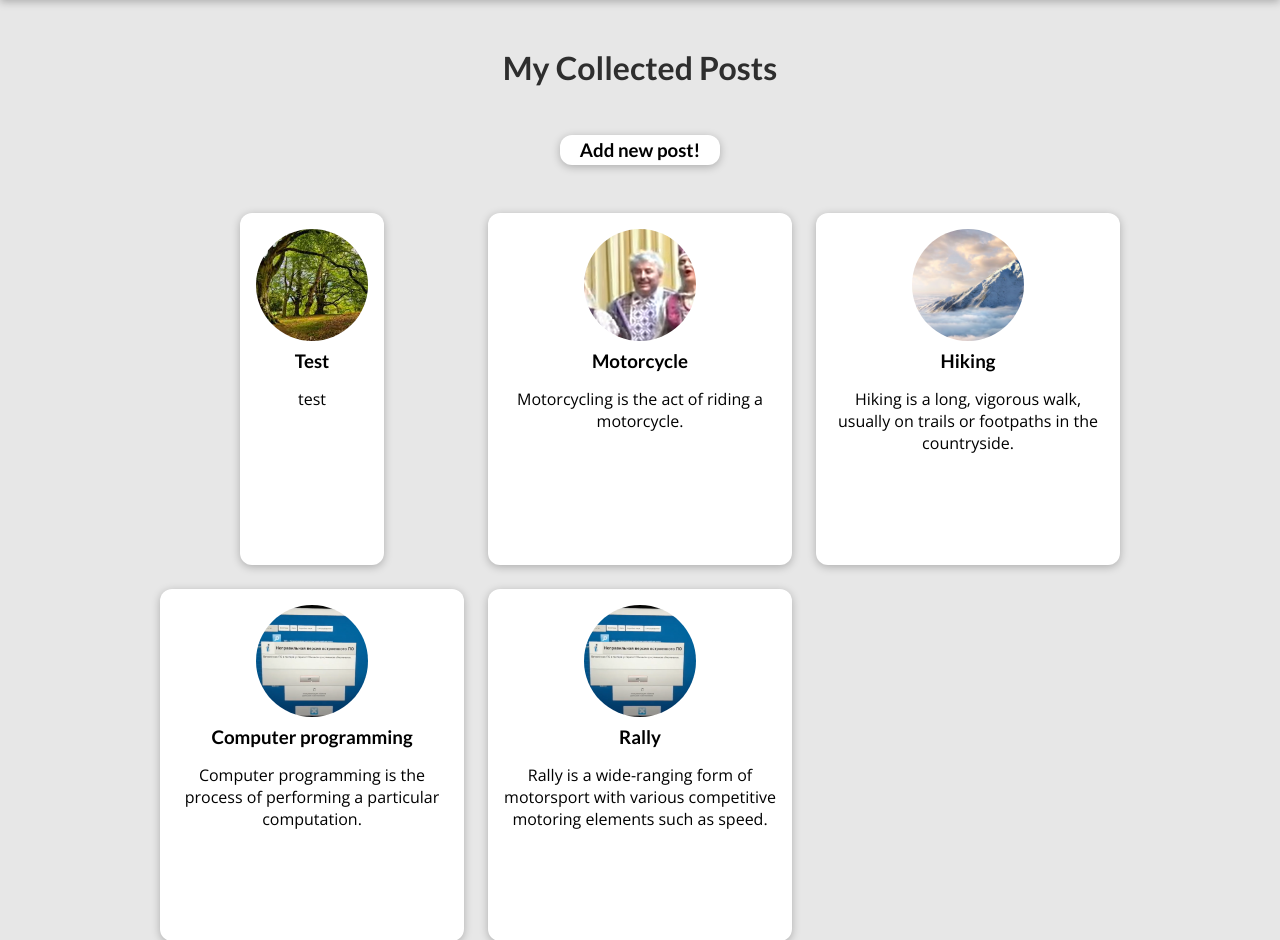
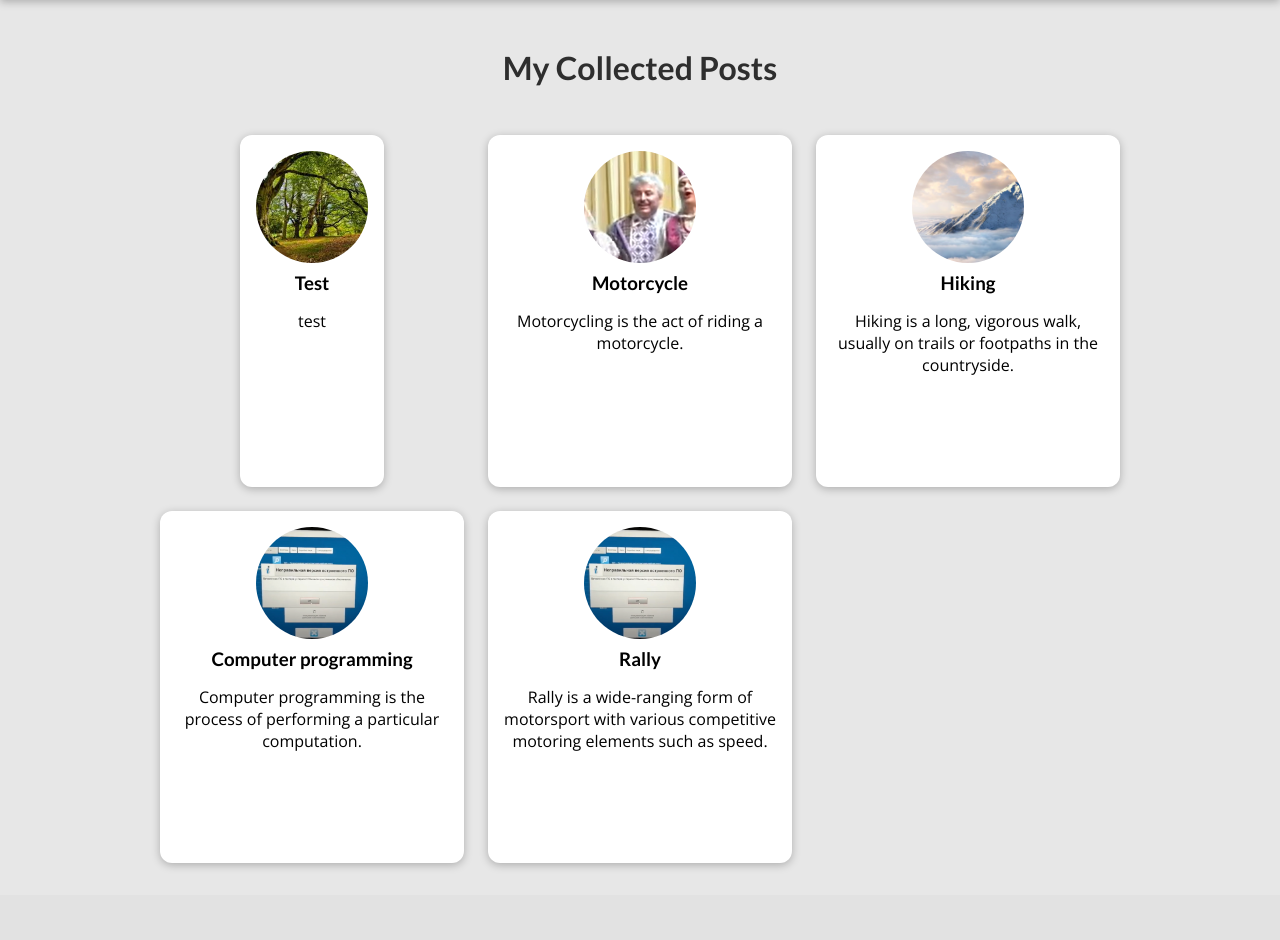
Before and after one commit to Viachaslau/Blog, a Django app: page /posts in a window 1280 px wide. Shown: the part 80-1020 px from the top of the page. After the commit the page ends 947 px from the top, so only its background shows below. Run offline with Django 4.2, Linux system fonts and the light colour scheme; data comes from the database, SQL or seed files in the repository.

Commit message:
Blog rev.6.2

```diff
--- a/blog/admin.py
+++ b/blog/admin.py
@@ -1,6 +1,6 @@
 from django.contrib import admin
 
-from .models import Author, Tag, Post, Enter
+from .models import Author, Tag, Post, Comment
 
 # Register your models here.
 
@@ -12,4 +12,4 @@ class PostAdmin(admin.ModelAdmin):
 admin.site.register(Author)
 admin.site.register(Tag)
 admin.site.register(Post, PostAdmin)
-admin.site.register(Enter)
+admin.site.register(Comment)
--- a/blog/models.py
+++ b/blog/models.py
@@ -5,13 +5,6 @@ from django.core.validators import MinLengthValidator
 from django.template.defaultfilters import slugify
 
 # Create your models here.
-
-
-class Enter(models.Model):
-    name =  models.CharField(max_length=1000)
-
-    def __str__(self):
-        return f"{self.name}"
 
 class Author(models.Model):
     first_name =  models.CharField(max_length=100)
@@ -51,3 +44,9 @@ class Post(models.Model):
 
     def get_absolute_url(self):
         return reverse("post-detail-page", args={self.slug})
+
+class Comment(models.Model):
+    user_name =  models.CharField(max_length=120)
+    user_email = models.EmailField()
+    text = models.TextField(max_length=400)
+    post = models.ForeignKey(Post, on_delete=models.CASCADE, related_name="comments", default=True)
--- a/blog/static/blog/posts.css
+++ b/blog/static/blog/posts.css
@@ -41,34 +41,3 @@ ul {
   border-radius: 12px;
   background-color: white;
 }
-
-.addpost {
-  display: flex;
-  flex-direction: column;
-  align-items: center;
-  text-align: center;
-}
-
-.addpost a {
-  height: auto;
-  width: 10rem;
-  margin-bottom: 3rem;
-  transform-origin: center;
-  box-shadow: 0 2px 8px rgba(0, 0, 0, 0.25);
-  border-radius: 12px;
-  background-color: white;
-  text-decoration: none;
-  color: black;
-}
-
-article.addpost a:hover,
-article.addpost a:active {
-  transform: scale(1.1);
-  background-color: #390281;
-  color: white;
-
-}
-
-.addpost h3 {
-  margin: 0.25rem 0;
-}
--- a/blog/templates/blog/posts.html
+++ b/blog/templates/blog/posts.html
@@ -14,11 +14,11 @@ All My Posts
 
     <section id="all-posts">
         <h2>My Collected Posts</h2>
-            <form>
+            {% comment %} <form>
                 <article class="addpost">
                     <a href="{% url 'add-post'%}"><h3>Add new post!</h3></a>
                 </article>
-            </form>
+            </form> {% endcomment %}
         <ul>
             {% for post in all_posts %}
             {% include "blog/includes/post.html" %}
--- a/blog/urls.py
+++ b/blog/urls.py
@@ -6,7 +6,7 @@ from .views import PostAdd
 urlpatterns = [
     path("", views.StartingPageView.as_view(), name='starting-page'),
     path("posts", views.PostsView.as_view(), name='posts-page'),
-    path("posts/add-post", PostAdd.as_view(), name='add-post'),
+    path("posts/add-post", views.PostAdd.as_view(), name='add-post'),
     path("posts/<slug:slug>", views.post_detail,
         name='post-detail-page') #/posts/my-first-post
 ]
--- a/blog/views.py
+++ b/blog/views.py
@@ -1,16 +1,16 @@
 from django.shortcuts import render, get_object_or_404
 from django.http import HttpResponseRedirect
 from django.views.generic.edit import CreateView
-from django.views.generic.base import TemplateView
+
 from django.views.generic.edit import FormView
 from django.template.defaultfilters import slugify
-from django.views.generic import ListView
+from django.views.generic import ListView, DetailView
 from django.views import View
 
 
 
-from .models import Post, Enter
-from .forms import PostForm
+from .models import Post, Comment
+from .forms import CommentForm
 
 
 # Create your views here.
@@ -28,27 +28,50 @@ class StartingPageView(ListView):
         data = queryset[:3]
         return data
 
-class PostsView(View):
-    def get(self, request):
-        posts  = Post.objects.all().order_by("-data")
-        context = {
-            "all_posts": posts
-        }
-        return render(request, "blog/posts.html", context)
+class PostsView(ListView):
+    template_name = "blog/posts.html"
+    model = Post
+    ordering = ["-data"]
+    context_object_name = "all_posts"
 
-    def post(self, request):
-        posts  = Post.objects.all().order_by("-data")
-        context = {
-            "all_posts": posts
-        }
-        return render(request, "blog/posts.html", context)
+    def get_queryset(self):
+        return super().get_queryset()
 
 class PostAdd(CreateView):
-    model = Enter
-    fields="__all__"
+    model = Comment
+    form_class = CommentForm
     template_name = "blog/add_post.html"
     success_url = "/posts"
 
+
+# class PostDetailView(DetailView):
+#     template_name = "blog/post_detail.html"
+#     model = Post
+
+#     def get_context_data(self, **kwargs):
+#         context = super().get_context_data(**kwargs)
+#         start = False
+#         finish = False
+#         try:
+#             previous_post = Post.get_next_by_data(context)
+#             next_post = Post.get_previous_by_data(context)
+#         except:
+#             try:
+#                 previous_post = context
+#                 next_post = Post.get_previous_by_data(context)
+#                 start = True
+#             except:
+#                 previous_post = Post.get_next_by_data(context)
+#                 next_post = context
+#                 finish = True
+#         context["post"] = context
+#         "post_tags": context.tag.all(),
+#         "next_post": next_post.slug,
+#         "previous_post": previous_post.slug,
+#         "start": start,
+#         "finish": finish
+#         context[""] =
+#         return context
 
 
 def post_detail(request, slug):
```
Also changed, not shown: blog/forms.py (+4 -3 lines), blog/templates/blog/add_post.html (+8 -2 lines), blog/templates/blog/post_detail.html (+8 -1 lines), blog/migrations/0009_comment_delete_enter.py (added), blog/migrations/0010_remove_comment_post.py (added), blog/migrations/0011_comment_post.py (added), db.sqlite3.
